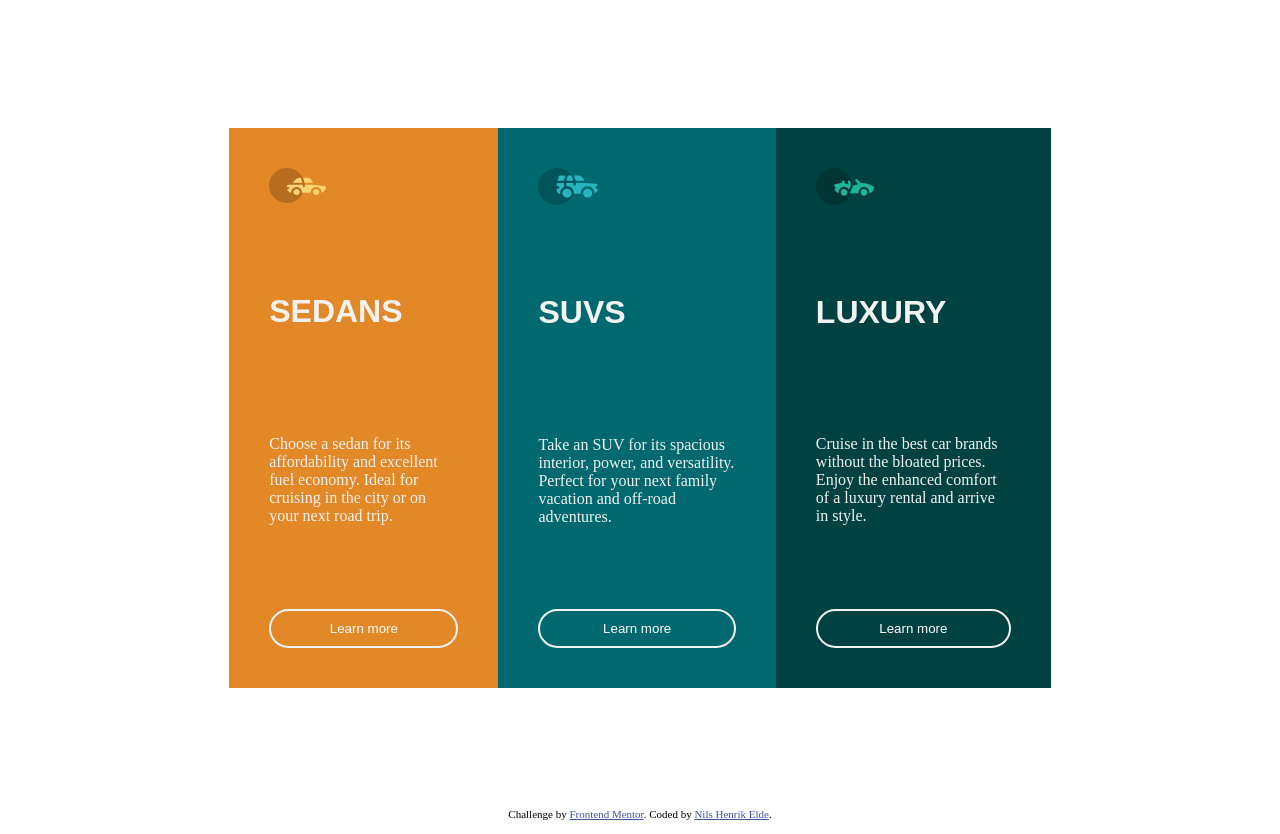
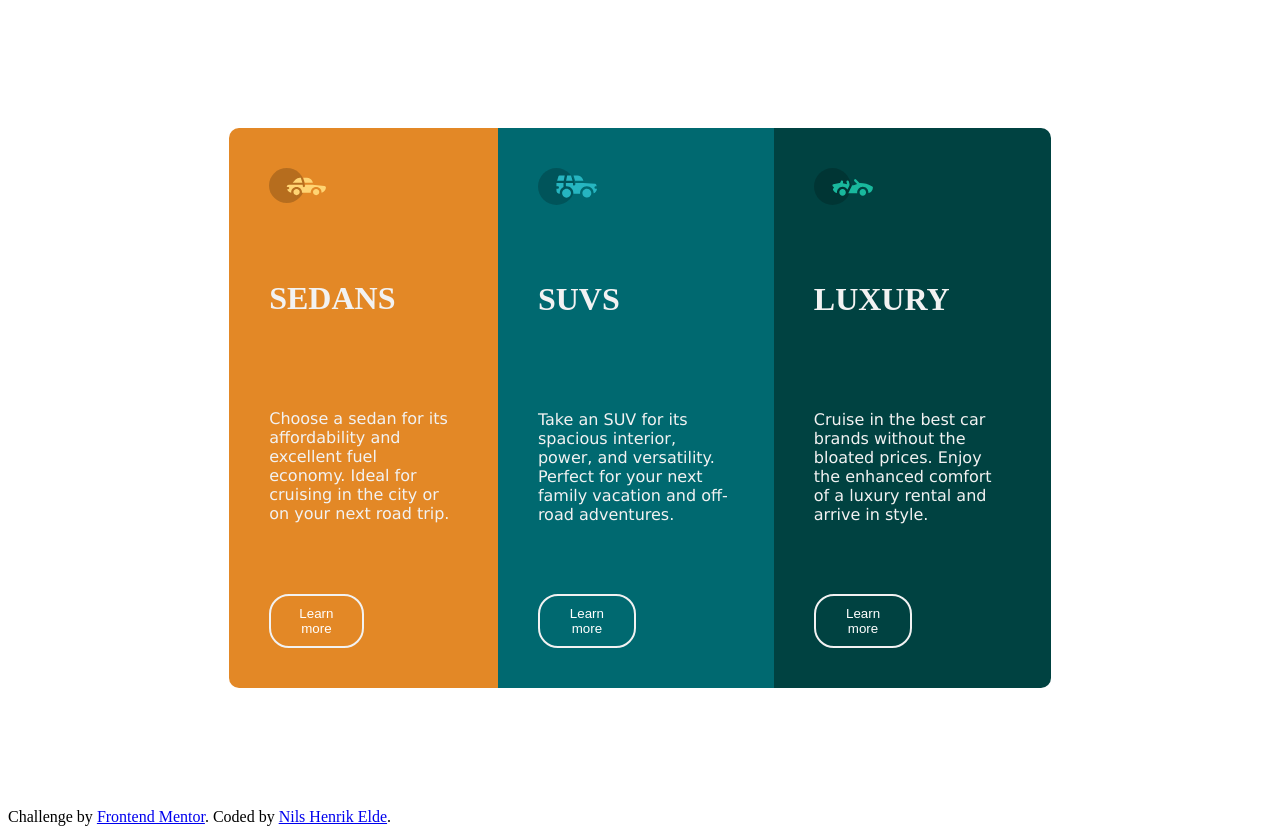
Before and after one commit to nilshenrikelde/HTML---CSS-Kopier-et-design---oppgave, a plain HTML site: page index.html in a window 1280 px wide. Drawn offline with Linux system fonts and the light colour scheme.

Commit message:
Inital commit

```diff
--- a/index.html
+++ b/index.html
@@ -14,17 +14,6 @@
     <link rel="stylesheet" href="style.css" />
 
     <title>Frontend Mentor | 3-column preview card component</title>
-
-    <!-- Feel free to remove these styles or customise in your own stylesheet 👍 -->
-    <style>
-      .attribution {
-        font-size: 11px;
-        text-align: center;
-      }
-      .attribution a {
-        color: hsl(228, 45%, 44%);
-      }
-    </style>
   </head>
   <body>
     <div class="firstContainer">
--- a/style.css
+++ b/style.css
@@ -3,22 +3,18 @@
 }
 
 body {
-  font-family: "Lexend Deca", serif;
   font-optical-sizing: auto;
-  font-weight: 70;
+  font-weight: 400;
   font-style: normal;
 }
 
 h1 {
   color: hsl(0, 0%, 95%);
-  font-family: "Big Shoulders Display", sans-serif;
-  font-optical-sizing: auto;
-  font-weight: 700;
-  font-style: normal;
 }
 
 p {
   color: hsl(0, 0%, 95%);
+  font-family: Verdana, Geneva, Tahoma, sans-serif;
 }
 
 button {
@@ -29,6 +25,8 @@ button {
   background-color: hsl(0, 0%, 95%);
   background: none;
   color: white;
+  width: 50%;
+  cursor: pointer;
 }
 
 button:hover {
@@ -60,6 +58,7 @@ img {
   justify-content: space-between;
   background-color: hsla(31, 77%, 52%);
   padding: 40px;
+  border-radius: 10px 0px 0px 10px;
 }
 
 .suvs {
@@ -76,4 +75,5 @@ img {
   justify-content: space-between;
   background-color: hsla(179, 100%, 13%);
   padding: 40px;
+  border-radius: 0px 10px 10px 0px;
 }
```
